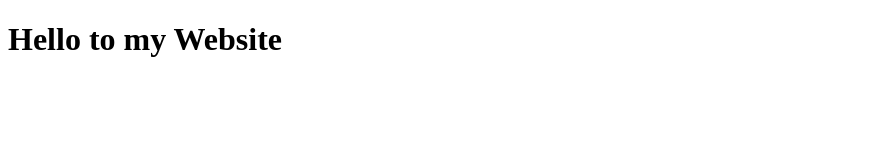
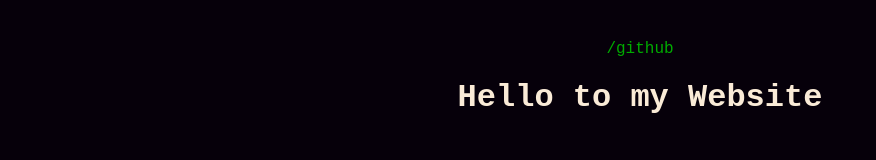
Before and after one commit to Erickk0/Erickk0.github.io, a plain HTML site: page index.html in a window 1280 px wide. Shown: the whole page, without its empty margins (0-876 px from the left). Drawn offline with Linux system fonts and the light colour scheme; a web font is replaced by a local one.

Commit message:
Update index.html and index.jss

```diff
--- a/index.css
+++ b/index.css
@@ -0,0 +1,47 @@
+@import url('https://fonts.googleapis.com/css2?family=Fragment+Mono&display=swap');
+
+a {
+    color: rgb(0, 170, 0);
+    text-decoration: none;
+}
+
+h1{
+    text-align: center;
+}
+
+body{
+    background-color: rgb(6, 0, 10);
+    font-family:'Fragment Mono', monospace;
+    color: antiquewhite;
+}
+
+nav {
+    margin-top: 40px;
+    text-align: center;
+}
+
+.underline:hover {
+    color: rgb(0, 170, 0);
+}
+
+.underline {
+    position: relative;
+}
+
+.underline::before {
+    content: '';
+    position: absolute;
+    bottom: 0;
+    left: 0;
+    right: 0;
+    height: 2px;
+    background-color: rgb(0, 170, 0);
+    transform-origin: bottom right;
+    transform: scaleX(0);
+    transition: transform 0.5s ease;
+}
+
+.underline:hover::before {
+    transform-origin: bottom left;
+    transform: scaleX(1);
+}
--- a/index.html
+++ b/index.html
@@ -3,8 +3,16 @@
 <head>
   <meta charset="UTF-8">
   <title>Erick's Website</title>
+  <link rel="stylesheet" href="index.css">
 </head>
 <body>
+<header>
+  <nav>
+    <a class="underline" href="https://github.com/Erickk0">
+      /github
+    </a>
+  </nav>
+</header>
   <h1>Hello to my Website</h1>
 </body>
 </html>
```
